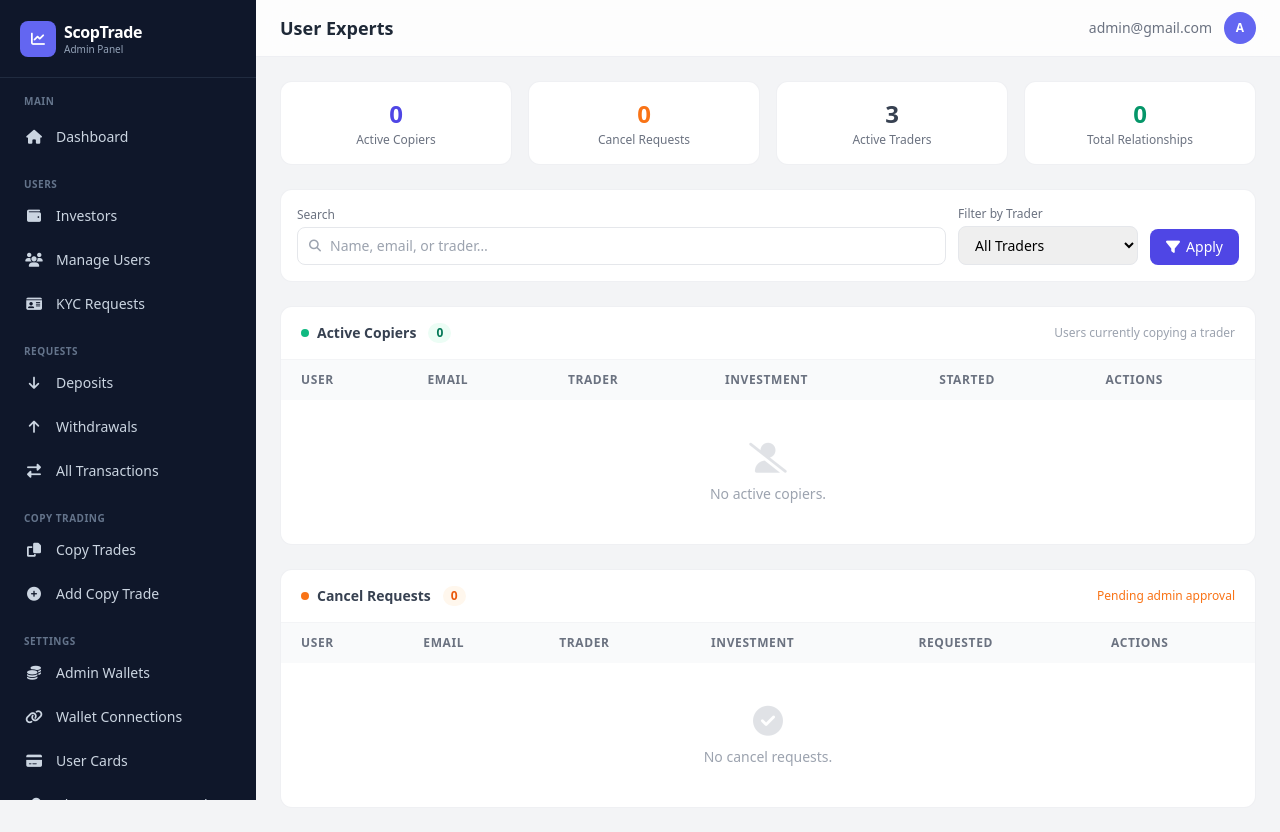
After one commit to citadelmarketpro-prog/scopstrade_backend, a Django app: page /dashboard/user-experts/ in a window 1280 px wide. The commit adds this page. Run offline with Django 5.2, Linux system fonts and the light colour scheme; a user stored in the database is signed in; data comes from the database, SQL or seed files in the repository; both versions use the stored data as it was after the commit; some libraries are stand-ins or nearby versions.

Commit message:
added user experts

```diff
--- a/app/models.py
+++ b/app/models.py
@@ -346,11 +346,6 @@ def create_auth_token(sender, instance=None, created=False, **kwargs):
         # Only save if we generated something
         if fields_to_update:
             instance.save(update_fields=fields_to_update)
-
-
-
-
-
 
 
 class Portfolio(models.Model):
--- a/dashboard/templates/dashboard/base.html
+++ b/dashboard/templates/dashboard/base.html
@@ -69,13 +69,13 @@
         </a>
 
         <!-- Trading -->
-        <p class="px-3 pt-4 text-[10px] font-semibold text-slate-500 uppercase tracking-wider mb-2">Trading</p>
+        <!-- <p class="px-3 pt-4 text-[10px] font-semibold text-slate-500 uppercase tracking-wider mb-2">Trading</p>
         <a href="{% url 'dashboard:add_trade' %}" class="flex items-center gap-3 px-3 py-2.5 rounded-lg text-sm {% if request.resolver_match.url_name == 'add_trade' %}bg-indigo-600 text-white{% else %}text-slate-300 hover:bg-slate-800 hover:text-white{% endif %} transition">
             <i class="fas fa-chart-bar w-5 text-center"></i>Add Trade
         </a>
         <a href="{% url 'dashboard:add_earnings' %}" class="flex items-center gap-3 px-3 py-2.5 rounded-lg text-sm {% if request.resolver_match.url_name == 'add_earnings' %}bg-indigo-600 text-white{% else %}text-slate-300 hover:bg-slate-800 hover:text-white{% endif %} transition">
             <i class="fas fa-dollar-sign w-5 text-center"></i>Add Earnings
-        </a>
+        </a> -->
 
         <!-- Copy Trading -->
         <p class="px-3 pt-4 text-[10px] font-semibold text-slate-500 uppercase tracking-wider mb-2">Copy Trading</p>
@@ -104,10 +104,13 @@
         <!-- Trader Management -->
         <p class="px-3 pt-4 text-[10px] font-semibold text-slate-500 uppercase tracking-wider mb-2">Trader Mgmt</p>
         <a href="{% url 'dashboard:traders_list' %}" class="flex items-center gap-3 px-3 py-2.5 rounded-lg text-sm {% if request.resolver_match.url_name == 'traders_list' or request.resolver_match.url_name == 'trader_detail' %}bg-indigo-600 text-white{% else %}text-slate-300 hover:bg-slate-800 hover:text-white{% endif %} transition">
-            <i class="fas fa-user-tie w-5 text-center"></i>Pro Traders
+            <i class="fas fa-user-tie w-5 text-center"></i>Expert Traders
         </a>
-        <a href="{% url 'dashboard:add_trader' %}" class="flex items-center gap-3 px-3 py-2.5 rounded-lg text-sm {% if request.resolver_match.url_name == 'add_trader' %}bg-indigo-600 text-white{% else %}text-slate-300 hover:bg-slate-800 hover:text-white{% endif %} transition">
-            <i class="fas fa-user-plus w-5 text-center"></i>Add Trader
+        <!-- <a href="{% url 'dashboard:add_trader' %}" class="flex items-center gap-3 px-3 py-2.5 rounded-lg text-sm {% if request.resolver_match.url_name == 'add_trader' %}bg-indigo-600 text-white{% else %}text-slate-300 hover:bg-slate-800 hover:text-white{% endif %} transition">
+            <i class="fas fa-user-plus w-5 text-center"></i>Add Expert Trader
+        </a> -->
+        <a href="{% url 'dashboard:user_experts' %}" class="flex items-center gap-3 px-3 py-2.5 rounded-lg text-sm {% if request.resolver_match.url_name == 'user_experts' %}bg-indigo-600 text-white{% else %}text-slate-300 hover:bg-slate-800 hover:text-white{% endif %} transition">
+            <i class="fas fa-users-cog w-5 text-center"></i>User Experts
         </a>
     </nav>
 
--- a/dashboard/templates/dashboard/confirm_unlink.html
+++ b/dashboard/templates/dashboard/confirm_unlink.html
@@ -46,7 +46,8 @@
 
         <form method="post" class="flex gap-3">
             {% csrf_token %}
-            <a href="{% url 'dashboard:trader_detail' trader.id %}" class="flex-1 px-4 py-2.5 bg-gray-200 hover:bg-gray-300 text-gray-700 rounded-lg text-sm font-medium text-center transition">
+            {% if next_url %}<input type="hidden" name="next" value="{{ next_url }}">{% endif %}
+            <a href="{% if next_url %}{{ next_url }}{% else %}{% url 'dashboard:trader_detail' trader.id %}{% endif %}" class="flex-1 px-4 py-2.5 bg-gray-200 hover:bg-gray-300 text-gray-700 rounded-lg text-sm font-medium text-center transition">
                 Cancel
             </a>
             <button type="submit" class="flex-1 px-4 py-2.5 bg-red-600 hover:bg-red-700 text-white rounded-lg text-sm font-medium transition">
--- /dev/null
+++ b/dashboard/templates/dashboard/user_experts.html
@@ -0,0 +1,202 @@
+{% extends "dashboard/base.html" %}
+{% block title %}User Experts - ScopTrade Admin{% endblock %}
+{% block page_title %}User Experts{% endblock %}
+
+{% block content %}
+
+<!-- Summary strip -->
+<div class="grid grid-cols-2 sm:grid-cols-4 gap-4 mb-6">
+    <div class="bg-white rounded-xl border border-gray-200/60 p-4 text-center">
+        <p class="text-2xl font-bold text-indigo-600">{{ active_count }}</p>
+        <p class="text-xs text-gray-500 mt-0.5">Active Copiers</p>
+    </div>
+    <div class="bg-white rounded-xl border border-gray-200/60 p-4 text-center">
+        <p class="text-2xl font-bold text-orange-500">{{ cancel_count }}</p>
+        <p class="text-xs text-gray-500 mt-0.5">Cancel Requests</p>
+    </div>
+    <div class="bg-white rounded-xl border border-gray-200/60 p-4 text-center">
+        <p class="text-2xl font-bold text-gray-700">{{ traders|length }}</p>
+        <p class="text-xs text-gray-500 mt-0.5">Active Traders</p>
+    </div>
+    <div class="bg-white rounded-xl border border-gray-200/60 p-4 text-center">
+        <p class="text-2xl font-bold text-emerald-600">{{ active_count|add:cancel_count }}</p>
+        <p class="text-xs text-gray-500 mt-0.5">Total Relationships</p>
+    </div>
+</div>
+
+<!-- Search & Filter -->
+<div class="bg-white rounded-xl border border-gray-200/60 p-4 mb-6">
+    <form method="get" class="flex flex-wrap gap-3 items-end">
+        <!-- Search -->
+        <div class="flex-1 min-w-[200px]">
+            <label class="block text-xs font-medium text-gray-500 mb-1">Search</label>
+            <div class="relative">
+                <i class="fas fa-search absolute left-3 top-1/2 -translate-y-1/2 text-gray-400 text-xs"></i>
+                <input
+                    type="text"
+                    name="q"
+                    value="{{ search }}"
+                    placeholder="Name, email, or trader…"
+                    class="w-full pl-8 pr-3 py-2 text-sm border border-gray-200 rounded-lg focus:outline-none focus:ring-2 focus:ring-indigo-500/30 focus:border-indigo-400"
+                >
+            </div>
+        </div>
+
+        <!-- Trader filter -->
+        <div class="min-w-[180px]">
+            <label class="block text-xs font-medium text-gray-500 mb-1">Filter by Trader</label>
+            <select name="trader" class="w-full py-2 px-3 text-sm border border-gray-200 rounded-lg focus:outline-none focus:ring-2 focus:ring-indigo-500/30 focus:border-indigo-400">
+                <option value="">All Traders</option>
+                {% for t in traders %}
+                <option value="{{ t.id }}" {% if trader_filter == t.id|stringformat:"s" %}selected{% endif %}>{{ t.name }}</option>
+                {% endfor %}
+            </select>
+        </div>
+
+        <!-- Actions -->
+        <div class="flex gap-2">
+            <button type="submit" class="px-4 py-2 bg-indigo-600 hover:bg-indigo-500 text-white text-sm font-medium rounded-lg transition">
+                <i class="fas fa-filter mr-1.5"></i>Apply
+            </button>
+            {% if search or trader_filter %}
+            <a href="{% url 'dashboard:user_experts' %}" class="px-4 py-2 bg-gray-100 hover:bg-gray-200 text-gray-600 text-sm font-medium rounded-lg transition">
+                <i class="fas fa-times mr-1.5"></i>Clear
+            </a>
+            {% endif %}
+        </div>
+    </form>
+</div>
+
+<!-- ── TABLE 1: Active Copiers ─────────────────────────────────────── -->
+<div class="bg-white rounded-xl border border-gray-200/60 overflow-hidden mb-6">
+    <div class="px-5 py-4 border-b border-gray-100 flex items-center justify-between">
+        <div class="flex items-center gap-2">
+            <span class="w-2 h-2 rounded-full bg-emerald-500"></span>
+            <h4 class="text-sm font-semibold text-gray-700">Active Copiers</h4>
+            <span class="ml-1 px-2 py-0.5 bg-emerald-50 text-emerald-700 text-xs font-semibold rounded-full">{{ active_count }}</span>
+        </div>
+        <p class="text-xs text-gray-400">Users currently copying a trader</p>
+    </div>
+
+    <div class="overflow-x-auto">
+        <table class="w-full text-sm">
+            <thead>
+                <tr class="bg-gray-50 text-left text-xs text-gray-500 uppercase tracking-wider">
+                    <th class="px-5 py-3">User</th>
+                    <th class="px-5 py-3">Email</th>
+                    <th class="px-5 py-3">Trader</th>
+                    <th class="px-5 py-3">Investment</th>
+                    <th class="px-5 py-3">Started</th>
+                    <th class="px-5 py-3">Actions</th>
+                </tr>
+            </thead>
+            <tbody class="divide-y divide-gray-100">
+            {% for rel in active_copiers %}
+            <tr class="hover:bg-gray-50 transition">
+                <td class="px-5 py-3">
+                    <div class="flex items-center gap-3">
+                        <div class="w-8 h-8 bg-indigo-100 rounded-full flex items-center justify-center text-indigo-600 text-xs font-bold shrink-0">
+                            {{ rel.user.email|first|upper }}
+                        </div>
+                        <span class="font-medium text-gray-800">{{ rel.user.first_name }} {{ rel.user.last_name }}</span>
+                    </div>
+                </td>
+                <td class="px-5 py-3 text-gray-600">{{ rel.user.email }}</td>
+                <td class="px-5 py-3">
+                    <a href="{% url 'dashboard:trader_detail' rel.trader.id %}" class="font-medium text-indigo-600 hover:text-indigo-800 hover:underline">
+                        {{ rel.trader.name }}
+                    </a>
+                </td>
+                <td class="px-5 py-3 font-semibold text-gray-800">${{ rel.initial_investment_amount|floatformat:2 }}</td>
+                <td class="px-5 py-3 text-xs text-gray-400">{{ rel.started_copying_at|date:"M d, Y" }}</td>
+                <td class="px-5 py-3">
+                    <a href="{% url 'dashboard:unlink_copier' rel.id %}?next={% url 'dashboard:user_experts' %}{% if search %}?q={{ search }}{% endif %}"
+                       class="inline-flex items-center gap-1 px-3 py-1.5 bg-red-50 hover:bg-red-100 text-red-600 hover:text-red-700 rounded-lg text-xs font-medium transition border border-red-200">
+                        <i class="fas fa-unlink"></i> Unlink
+                    </a>
+                </td>
+            </tr>
+            {% empty %}
+            <tr>
+                <td colspan="6" class="px-5 py-10 text-center text-gray-400">
+                    <i class="fas fa-user-slash text-3xl mb-2 block opacity-30"></i>
+                    No active copiers{% if search or trader_filter %} matching your filters{% endif %}.
+                </td>
+            </tr>
+            {% endfor %}
+            </tbody>
+        </table>
+    </div>
+</div>
+
+<!-- ── TABLE 2: Cancel Requests ────────────────────────────────────── -->
+<div class="bg-white rounded-xl border border-gray-200/60 overflow-hidden">
+    <div class="px-5 py-4 border-b border-gray-100 flex items-center justify-between">
+        <div class="flex items-center gap-2">
+            <span class="w-2 h-2 rounded-full bg-orange-500"></span>
+            <h4 class="text-sm font-semibold text-gray-700">Cancel Requests</h4>
+            <span class="ml-1 px-2 py-0.5 bg-orange-50 text-orange-600 text-xs font-semibold rounded-full">{{ cancel_count }}</span>
+        </div>
+        <p class="text-xs text-orange-500 font-medium">Pending admin approval</p>
+    </div>
+
+    <div class="overflow-x-auto">
+        <table class="w-full text-sm">
+            <thead>
+                <tr class="bg-gray-50 text-left text-xs text-gray-500 uppercase tracking-wider">
+                    <th class="px-5 py-3">User</th>
+                    <th class="px-5 py-3">Email</th>
+                    <th class="px-5 py-3">Trader</th>
+                    <th class="px-5 py-3">Investment</th>
+                    <th class="px-5 py-3">Requested</th>
+                    <th class="px-5 py-3">Actions</th>
+                </tr>
+            </thead>
+            <tbody class="divide-y divide-gray-100">
+            {% for rel in cancel_requests %}
+            <tr class="hover:bg-orange-50/40 transition">
+                <td class="px-5 py-3">
+                    <div class="flex items-center gap-3">
+                        <div class="w-8 h-8 bg-orange-100 rounded-full flex items-center justify-center text-orange-600 text-xs font-bold shrink-0">
+                            {{ rel.user.email|first|upper }}
+                        </div>
+                        <span class="font-medium text-gray-800">{{ rel.user.first_name }} {{ rel.user.last_name }}</span>
+                    </div>
+                </td>
+                <td class="px-5 py-3 text-gray-600">{{ rel.user.email }}</td>
+                <td class="px-5 py-3">
+                    <a href="{% url 'dashboard:trader_detail' rel.trader.id %}" class="font-medium text-indigo-600 hover:text-indigo-800 hover:underline">
+                        {{ rel.trader.name }}
+                    </a>
+                </td>
+                <td class="px-5 py-3 font-semibold text-gray-800">${{ rel.initial_investment_amount|floatformat:2 }}</td>
+                <td class="px-5 py-3 text-xs text-gray-400">
+                    {% if rel.cancel_requested_at %}{{ rel.cancel_requested_at|date:"M d, Y" }}{% else %}—{% endif %}
+                </td>
+                <td class="px-5 py-3">
+                    <div class="flex items-center gap-2">
+                        <a href="{% url 'dashboard:handle_cancel_request' rel.id 'accept' %}?next={% url 'dashboard:user_experts' %}"
+                           class="inline-flex items-center gap-1 px-3 py-1.5 bg-emerald-50 hover:bg-emerald-100 text-emerald-700 rounded-lg text-xs font-medium transition border border-emerald-200">
+                            <i class="fas fa-check"></i> Accept
+                        </a>
+                        <a href="{% url 'dashboard:handle_cancel_request' rel.id 'reject' %}?next={% url 'dashboard:user_experts' %}"
+                           class="inline-flex items-center gap-1 px-3 py-1.5 bg-gray-50 hover:bg-gray-100 text-gray-600 rounded-lg text-xs font-medium transition border border-gray-200">
+                            <i class="fas fa-times"></i> Reject
+                        </a>
+                    </div>
+                </td>
+            </tr>
+            {% empty %}
+            <tr>
+                <td colspan="6" class="px-5 py-10 text-center text-gray-400">
+                    <i class="fas fa-check-circle text-3xl mb-2 block opacity-30"></i>
+                    No cancel requests{% if search or trader_filter %} matching your filters{% endif %}.
+                </td>
+            </tr>
+            {% endfor %}
+            </tbody>
+        </table>
+    </div>
+</div>
+
+{% endblock %}
--- a/dashboard/urls.py
+++ b/dashboard/urls.py
@@ -50,6 +50,7 @@ urlpatterns = [
     path('traders/<int:trader_id>/edit/', views.edit_trader, name='edit_trader'),
     path('copiers/<int:copy_id>/unlink/', views.unlink_copier, name='unlink_copier'),
     path('copiers/<int:copy_id>/<str:action>/', views.handle_cancel_request, name='handle_cancel_request'),
+    path('user-experts/', views.user_experts, name='user_experts'),
 
     # Investors
     path('investors/', views.investors_list, name='investors_list'),
--- a/dashboard/views.py
+++ b/dashboard/views.py
@@ -875,6 +875,7 @@ def unlink_copier(request, copy_id):
     copy_record = get_object_or_404(UserTraderCopy, id=copy_id)
     trader = copy_record.trader
     user = copy_record.user
+    next_url = request.GET.get('next', '') or request.POST.get('next', '')
 
     if request.method == 'POST':
         # Unlink the user
@@ -897,12 +898,15 @@ def unlink_copier(request, copy_id):
         )
 
         messages.success(request, f'Successfully unlinked {user.email} from {trader.name}.')
+        if next_url:
+            return redirect(next_url)
         return redirect('dashboard:trader_detail', trader_id=trader.id)
 
     return render(request, 'dashboard/confirm_unlink.html', {
         'copy_record': copy_record,
         'trader': trader,
         'user': user,
+        'next_url': next_url,
     })
 
 
@@ -961,7 +965,52 @@ def handle_cancel_request(request, copy_id, action):
 
         messages.success(request, f'Cancel request rejected. {user.email} continues copying {trader.name}.')
 
+    next_url = request.GET.get('next', '')
+    if next_url:
+        return redirect(next_url)
     return redirect('dashboard:trader_detail', trader_id=trader.id)
+
+
+# ---------------------------------------------------------------------------
+# User Experts (global copy-relationship manager)
+# ---------------------------------------------------------------------------
+
+@admin_required
+def user_experts(request):
+    """Global view of all active copy relationships and pending cancel requests."""
+    search = request.GET.get('q', '').strip()
+    trader_filter = request.GET.get('trader', '').strip()
+
+    active_qs = UserTraderCopy.objects.filter(
+        is_actively_copying=True,
+        cancel_requested=False,
+    ).select_related('user', 'trader').order_by('-started_copying_at')
+
+    cancel_qs = UserTraderCopy.objects.filter(
+        is_actively_copying=True,
+        cancel_requested=True,
+    ).select_related('user', 'trader').order_by('-cancel_requested_at')
+
+    if search:
+        q = Q(user__email__icontains=search) | Q(user__first_name__icontains=search) | Q(user__last_name__icontains=search) | Q(trader__name__icontains=search)
+        active_qs = active_qs.filter(q)
+        cancel_qs = cancel_qs.filter(q)
+
+    if trader_filter:
+        active_qs = active_qs.filter(trader_id=trader_filter)
+        cancel_qs = cancel_qs.filter(trader_id=trader_filter)
+
+    traders = Trader.objects.filter(is_active=True).order_by('name')
+
+    return render(request, 'dashboard/user_experts.html', {
+        'active_copiers': active_qs,
+        'cancel_requests': cancel_qs,
+        'traders': traders,
+        'search': search,
+        'trader_filter': trader_filter,
+        'active_count': active_qs.count(),
+        'cancel_count': cancel_qs.count(),
+    })
 
 
 # ---------------------------------------------------------------------------
```
Also changed, not shown: app/copy_trading_views.py (+8 -0 lines), dashboard/templates/dashboard/add_trader.html (+59 -48 lines), dashboard/templates/dashboard/json_builder_scripts.html (+5 -4 lines), dashboard/templates/dashboard/trader_detail.html (+22 -5 lines), db.sqlite3.
